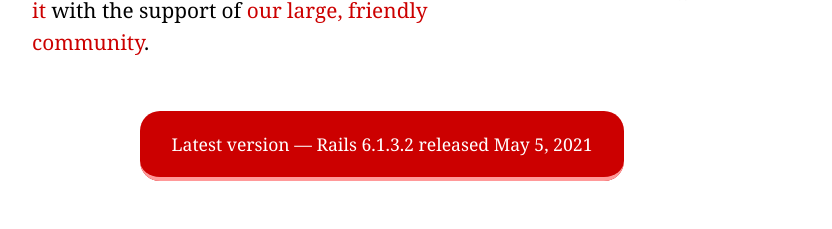
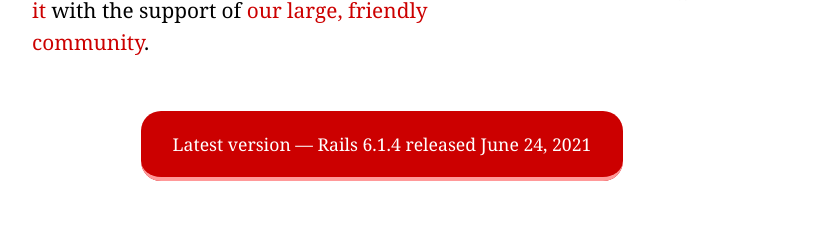
Before and after one commit to rails/homepage, a Jekyll site: the page built from index.html, in a window 1280 px wide. Shown: the part 506-735 px from the top of the page, without its empty margins (258-1090 px from the left). Built offline with Jekyll 4.4.1, drawn with Linux system fonts in a browser that asks for light colours; grey boxes are pictures that could not be loaded.

Commit message:
Update index.html

```diff
--- a/index.html
+++ b/index.html
@@ -29,8 +29,8 @@
     </section>
 
     <section class="version">
-      <p><a href="https://weblog.rubyonrails.org/2021/5/5/Rails-versions-6-1-3-2-6-0-3-7-5-2-4-6-and-5-2-6-have-been-released/">Latest version &mdash; Rails 6.1.3.2 <span class="hide-mobile">released May 5, 2021</span></a></p>
-      <p class="show-mobile"><small>Released May 5, 2021</small></p>
+      <p><a href="https://weblog.rubyonrails.org/2021/6/24/Rails-6-1-4-has-been-released/">Latest version &mdash; Rails 6.1.4 <span class="hide-mobile">released June 24, 2021</span></a></p>
+      <p class="show-mobile"><small>Released June 24, 2021</small></p>
     </section>
 
     <section class="video-container">
```
